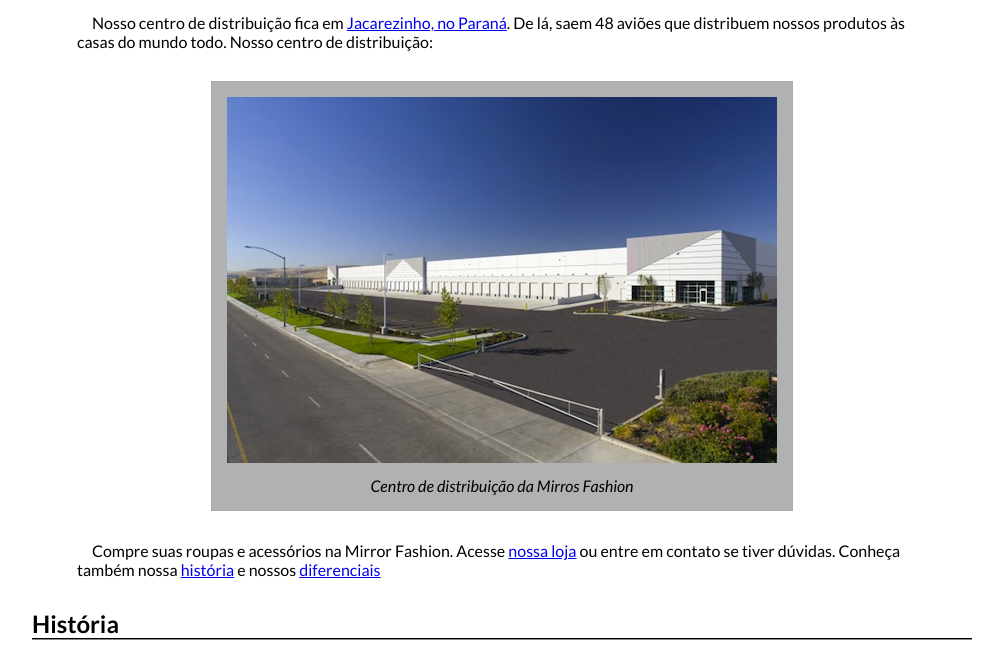
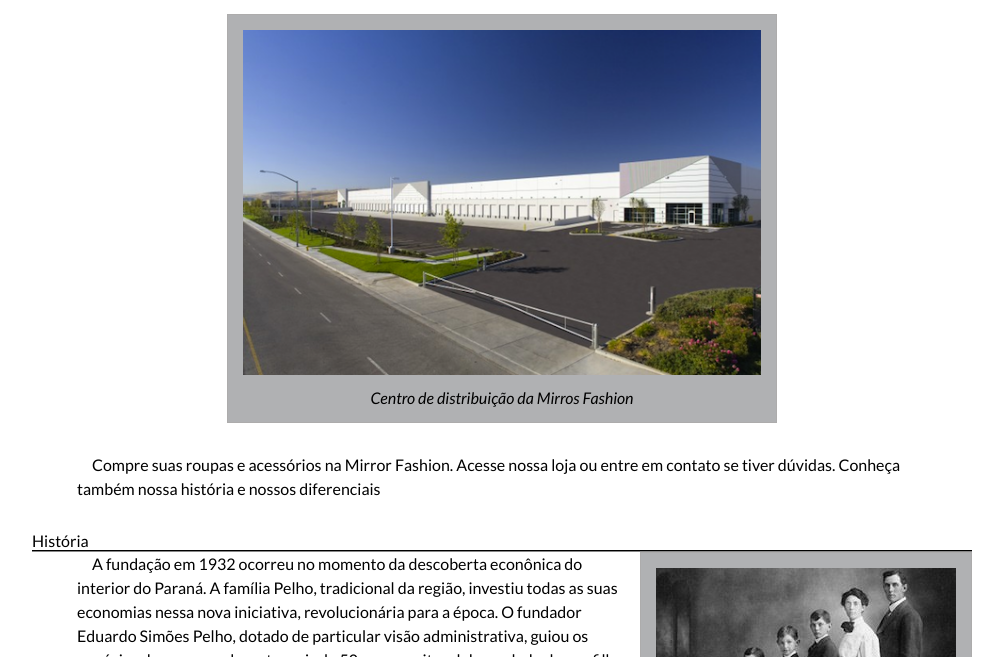
Before and after one commit to CauaW/Labbs_frontt, a plain HTML site: page sobre.html in a window 1280 px wide. Shown: the part 239-896 px from the top of the page, without its empty margins (138-1141 px from the left). Drawn offline with Linux system fonts and the light colour scheme.

Commit message:
Inclusão Reset.css

```diff
--- /dev/null
+++ b/css/reset.css
@@ -0,0 +1,67 @@
+/* CSS Reset Aprimorado */
+
+/* Box sizing para todos os elementos */
+html {
+    box-sizing: border-box;
+}
+
+*, *::before, *::after {
+    box-sizing: inherit;
+}
+
+/* Reset de margens e preenchimentos */
+body, h1, h2, h3, h4, h5, h6, p, ol, ul, figure, blockquote, dl, dd {
+    margin: 0;
+    padding: 0;
+}
+
+/* Definindo tamanho da fonte base e estilos padrão */
+html {
+    font-family: Arial, sans-serif;
+    font-size: 16px;
+}
+
+/* Reset de lista */
+ol, ul {
+    list-style: none;
+}
+
+/* Reset de hyperlink */
+a {
+    text-decoration: none;
+    color: inherit;
+}
+
+/* Reset de cabeçalhos */
+h1, h2, h3, h4, h5, h6 {
+    font-size: inherit;
+    font-weight: inherit;
+}
+
+/* Reset de parágrafos */
+p {
+    line-height: 1.5;
+}
+
+/* Definindo largura máxima padrão */
+img, video, iframe, object, embed, audio {
+    max-width: 100%;
+}
+
+/* Definindo largura máxima para elementos de formulário */
+input, textarea, select, button {
+    max-width: 100%;
+}
+
+/* Opção para lidar com borda de botão no IE */
+button {
+    overflow: visible;
+}
+
+/* Resete a borda do campo do formulário para garantir que ele se alinhe corretamente */
+input, textarea, select {
+    border: 0;
+    border-radius: 0;
+}
+
+/* Outros resets de elementos podem ser adicionados conforme necessário */
--- a/sobre.html
+++ b/sobre.html
@@ -10,6 +10,7 @@
     <link
         href="https://fonts.googleapis.com/css2?family=Lato:ital,wght@0,100;0,300;0,400;0,700;0,900;1,100;1,300;1,400;1,700;1,900&display=swap"
         rel="stylesheet">
+    <link rel="stylesheet" href="/css/reset.css">
     <link rel="stylesheet" href="../css/sobre.css">
 </head>
 
```
